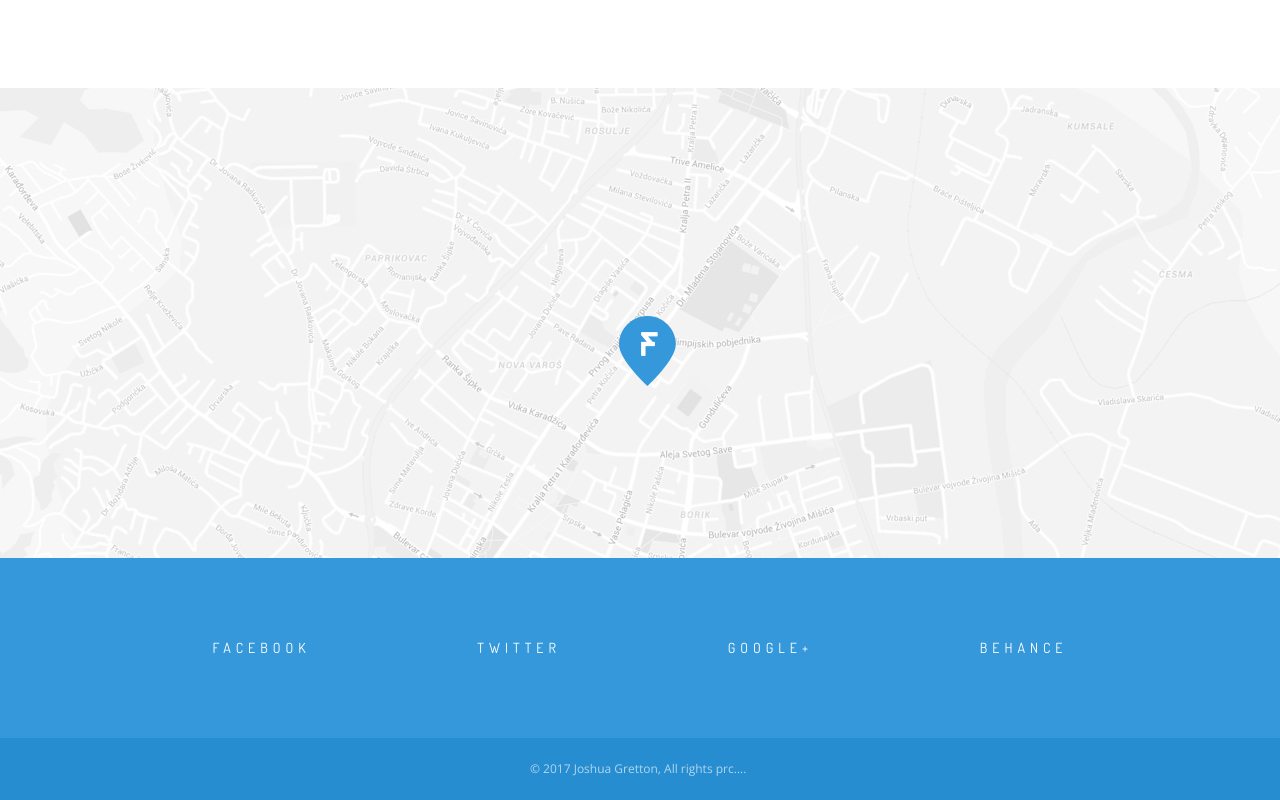
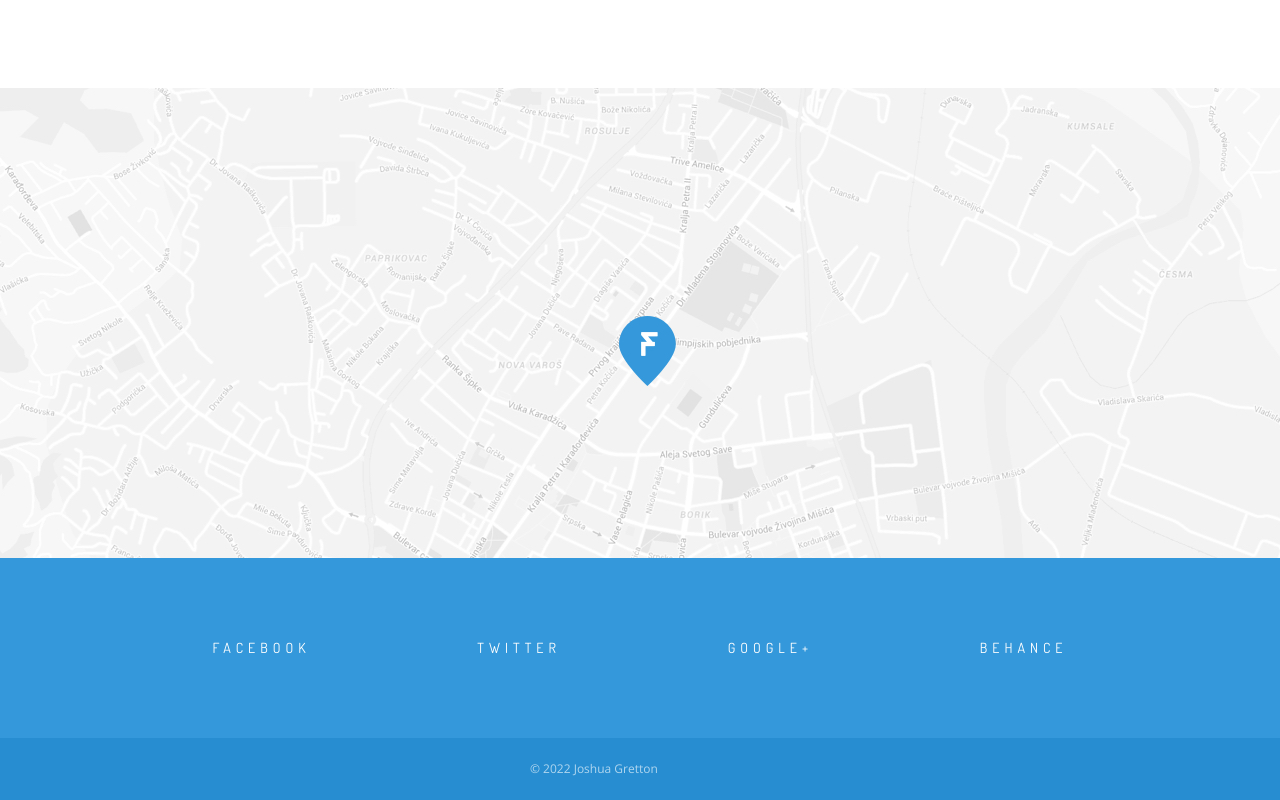
Before and after one commit to jgretton/Feeder, a website: page src/index.html in a window 1280 px wide. Shown: the part 6683-7483 px from the top of the page. Drawn offline with nearby package versions, Linux system fonts and the light colour scheme.

Commit message:
Update index.html

```diff
--- a/src/index.html
+++ b/src/index.html
@@ -552,7 +552,7 @@
 
     <div class="footer__footer">
         <div class="footer__info">
-            <p>© 2017 Joshua Gretton, All rights prc.... </p>
+            <p>© 2022 Joshua Gretton </p>
         </div>
     </div>
 
```
